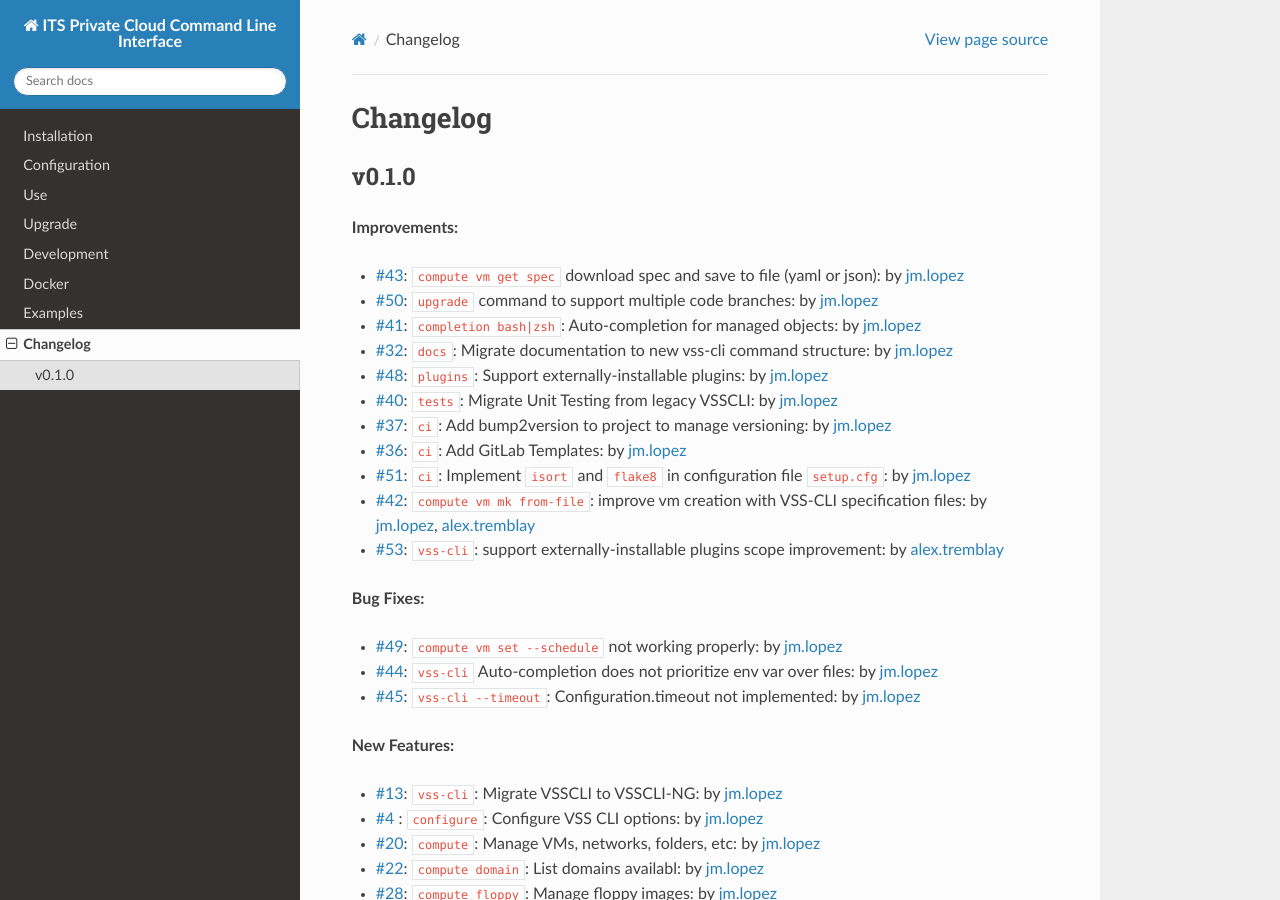
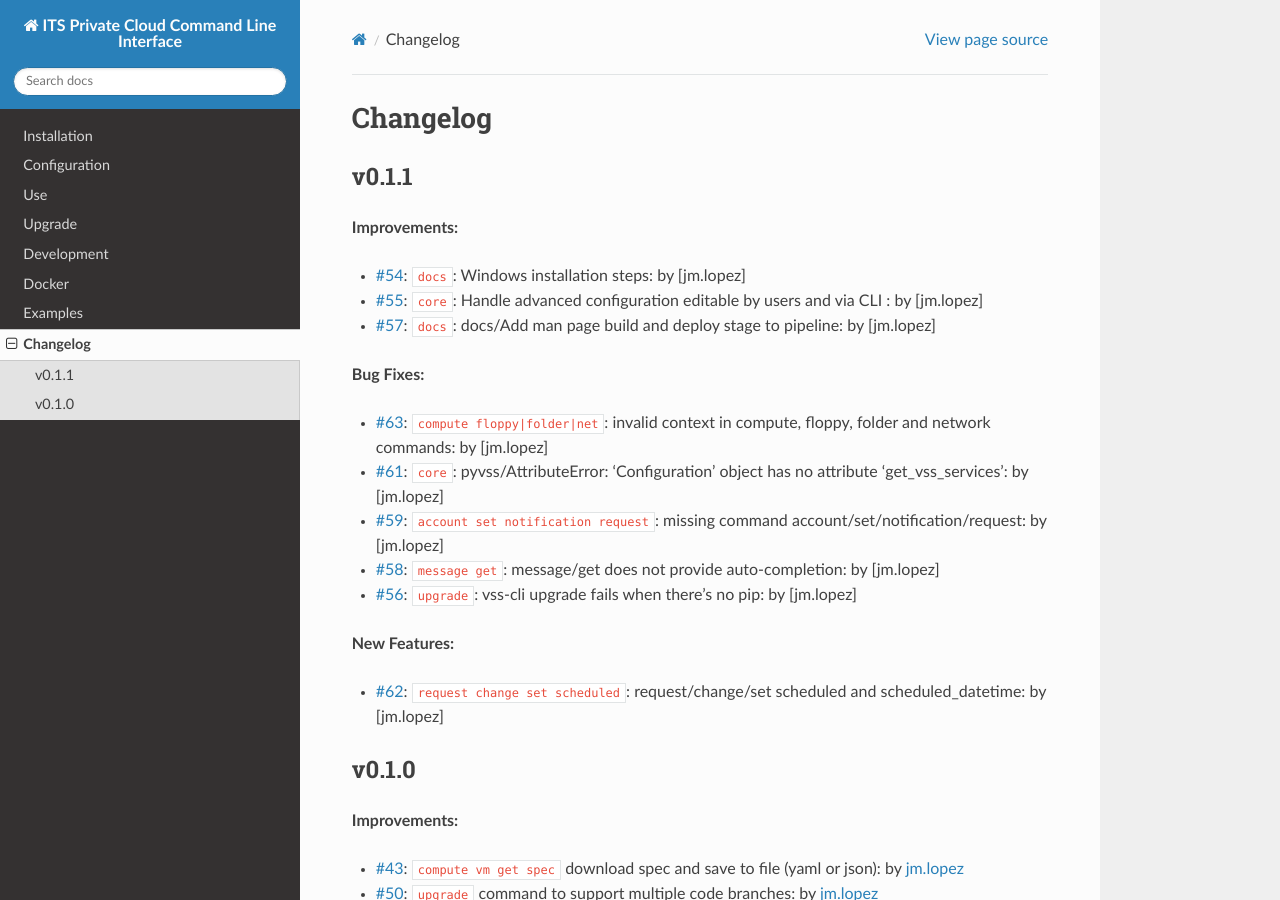
Before and after one commit to EIS-ITS/vss-cli, a Sphinx documentation site: the page built from docs/changelog.rst, in a window 1280 px wide and 900 px high. Built offline with Sphinx 7.4.7 and the Read the Docs theme 2.0.0, drawn with Linux system fonts in a browser that asks for light colours; the version number could not be read and is left out.

Commit message:
Issue #64: Version release v0.1.1 🎉 - bump version to v0.1.1    - bumpversion.cfg    - docker/Dockerfile    - docker/docker-vss-cli    - vss_cli/const.py - Updating changelog:    - CHANGELOG.md    - docs/changelog.rst - fixes #64

```diff
--- a/docs/changelog.rst
+++ b/docs/changelog.rst
@@ -1,6 +1,27 @@
 =========
 Changelog
 =========
+
+v0.1.1
+======
+
+**Improvements:**
+
+- `#54`_: ``docs``: Windows installation steps: by [jm.lopez]
+- `#55`_: ``core``: Handle advanced configuration editable by users and via CLI : by [jm.lopez]
+- `#57`_: ``docs``: docs/Add man page build and deploy stage to pipeline: by [jm.lopez]
+
+**Bug Fixes:**
+
+- `#63`_: ``compute floppy|folder|net``: invalid context in compute, floppy, folder and network commands: by [jm.lopez]
+- `#61`_: ``core``: pyvss/AttributeError: 'Configuration' object has no attribute 'get_vss_services': by [jm.lopez]
+- `#59`_: ``account set notification request``: missing command account/set/notification/request: by [jm.lopez]
+- `#58`_: ``message get``: message/get does not provide auto-completion: by [jm.lopez]
+- `#56`_: ``upgrade``: vss-cli upgrade fails when there's no pip: by [jm.lopez]
+
+**New Features:**
+
+- `#62`_: ``request change set scheduled``: request/change/set scheduled and scheduled_datetime: by [jm.lopez]
 
 v0.1.0
 ======
@@ -56,6 +77,17 @@ v0.1.0
 
 .. Links to issues section
 
+
+.. _`#63`: https://gitlab-ee.eis.utoronto.ca/vss/vss-cli/issues/63
+.. _`#62`: https://gitlab-ee.eis.utoronto.ca/vss/vss-cli/issues/62
+.. _`#61`: https://gitlab-ee.eis.utoronto.ca/vss/vss-cli/issues/61
+.. _`#60`: https://gitlab-ee.eis.utoronto.ca/vss/vss-cli/issues/60
+.. _`#59`: https://gitlab-ee.eis.utoronto.ca/vss/vss-cli/issues/59
+.. _`#58`: https://gitlab-ee.eis.utoronto.ca/vss/vss-cli/issues/58
+.. _`#57`: https://gitlab-ee.eis.utoronto.ca/vss/vss-cli/issues/57
+.. _`#56`: https://gitlab-ee.eis.utoronto.ca/vss/vss-cli/issues/56
+.. _`#55`: https://gitlab-ee.eis.utoronto.ca/vss/vss-cli/issues/55
+.. _`#54`: https://gitlab-ee.eis.utoronto.ca/vss/vss-cli/issues/54
 .. _`#53`: https://gitlab-ee.eis.utoronto.ca/vss/vss-cli/issues/53
 .. _`#51`: https://gitlab-ee.eis.utoronto.ca/vss/vss-cli/issues/51
 .. _`#50`: https://gitlab-ee.eis.utoronto.ca/vss/vss-cli/issues/50
```
Also changed, not shown: CHANGELOG.md (+46 -25 lines), .bumpversion.cfg, 3 other files.
